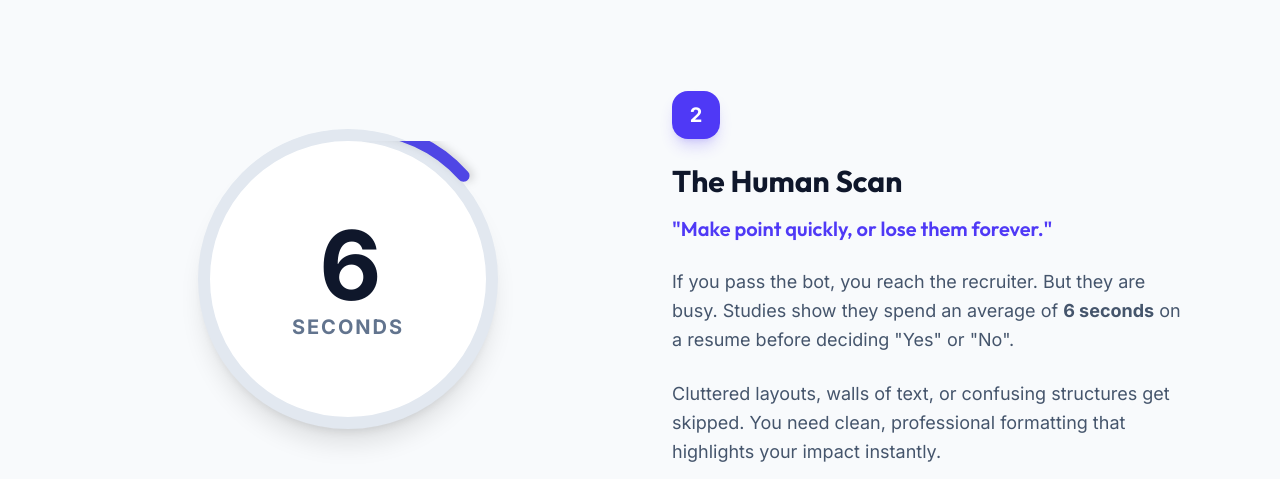
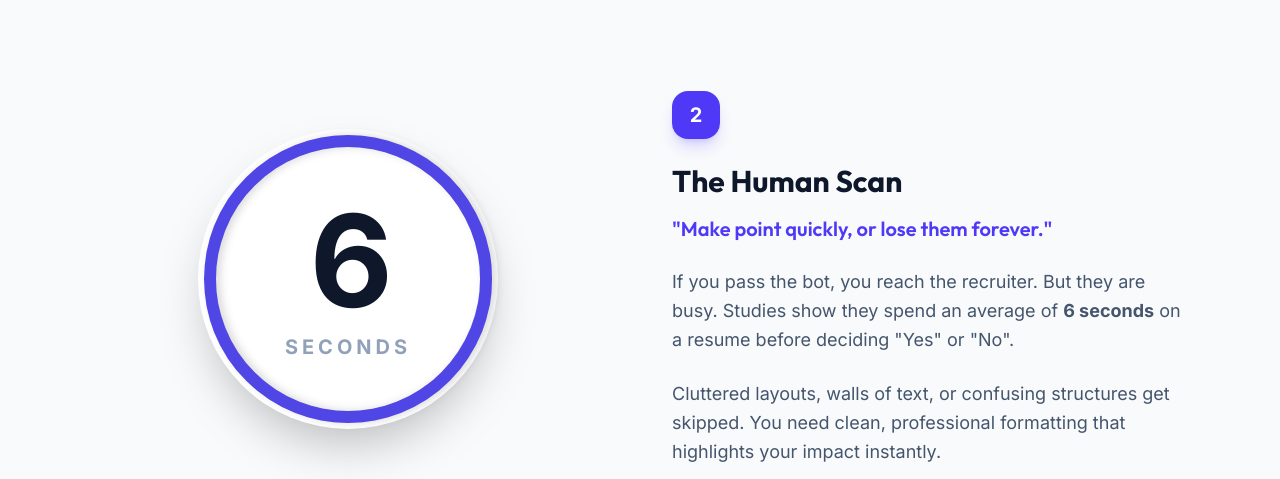
Before and after one commit to Genius4Lyf/ApplyRight-App, a React (Vite) app: page /how-it-works in a window 1280 px wide. Shown: the part 1140-1619 px from the top of the page. Built offline with nearby package versions, Linux system fonts and the light colour scheme.

Commit message:
Fixed the landing page

```diff
--- a/src/pages/ApplicationReview.jsx
+++ b/src/pages/ApplicationReview.jsx
@@ -241,17 +241,27 @@ const ApplicationReview = () => {
                             transition={{ duration: 0.8 }}
                             className="order-2 md:order-1 flex justify-center"
                         >
-                            <div className="w-[300px] h-[300px] rounded-full border-[12px] border-slate-200 flex items-center justify-center relative bg-white shadow-xl">
-                                <div className="text-center">
-                                    <span className="block text-8xl font-black text-slate-900 tracking-tighter">6</span>
-                                    <span className="text-xl font-bold text-slate-500 uppercase tracking-widest">Seconds</span>
+                            <div className="w-[300px] h-[300px] rounded-full flex items-center justify-center relative bg-white shadow-2xl">
+                                <div className="text-center z-10">
+                                    <span className="block text-9xl font-black text-slate-900 tracking-tighter leading-none">6</span>
+                                    <span className="text-xl font-bold text-slate-400 uppercase tracking-[0.2em] mt-2 block">Seconds</span>
                                 </div>
                                 {/* Progress Indicator */}
-                                <svg className="absolute inset-0 w-full h-full -rotate-90 pointer-events-none">
+                                <svg className="absolute inset-0 w-full h-full -rotate-90 pointer-events-none overflow-visible">
+                                    {/* Background Track */}
                                     <circle
                                         cx="150" cy="150" r="138"
+                                        fill="none" stroke="#f1f5f9" strokeWidth="12"
+                                    />
+                                    {/* Animated Progress */}
+                                    <motion.circle
+                                        cx="150" cy="150" r="138"
                                         fill="none" stroke="#4f46e5" strokeWidth="12"
-                                        strokeDasharray="867" strokeDashoffset="750"
+                                        strokeDasharray="867"
+                                        initial={{ strokeDashoffset: 867 }}
+                                        whileInView={{ strokeDashoffset: 0 }}
+                                        viewport={{ once: true }}
+                                        transition={{ duration: 6, ease: "linear" }}
                                         strokeLinecap="round"
                                         className="drop-shadow-lg"
                                     />
```
